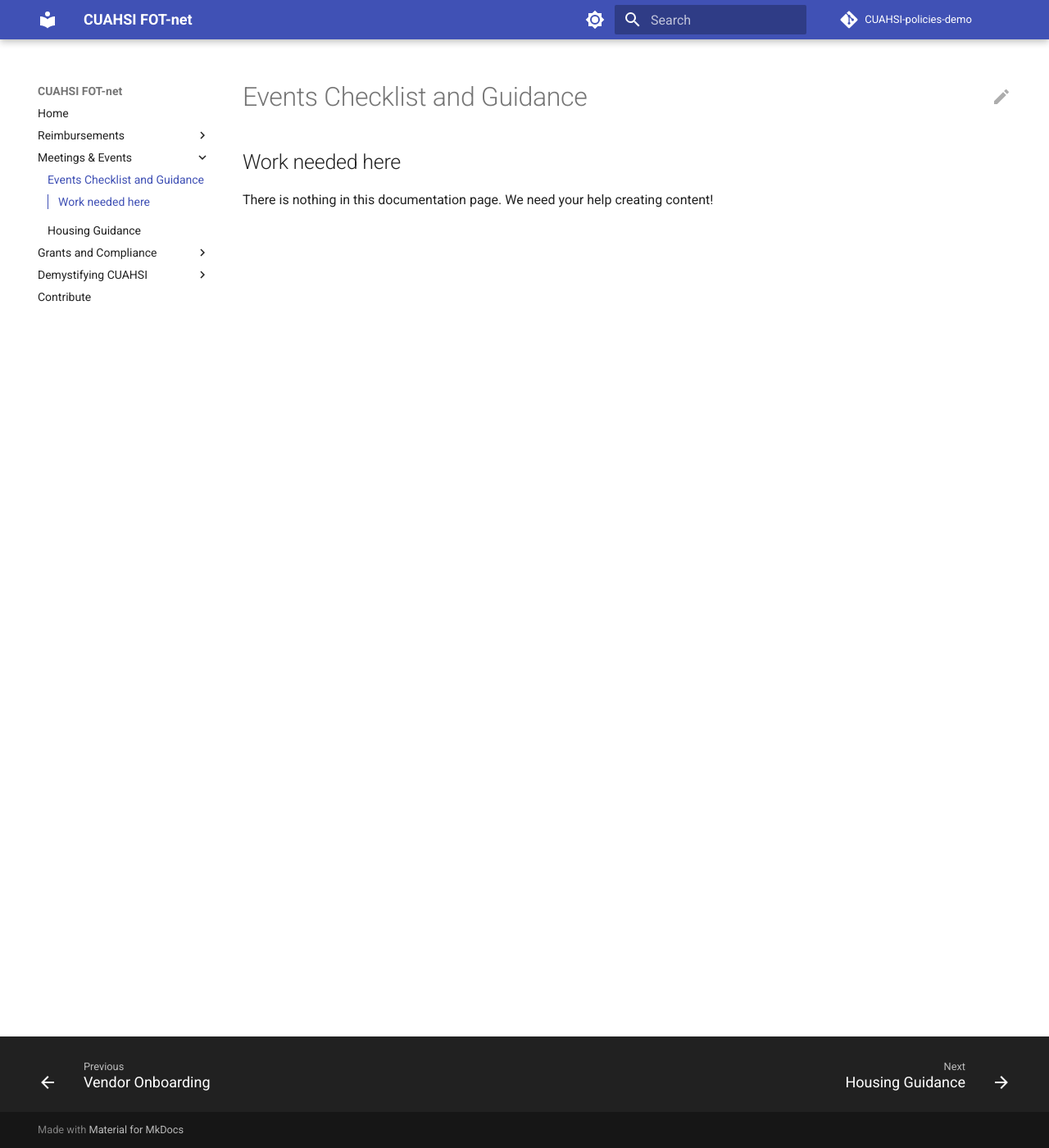
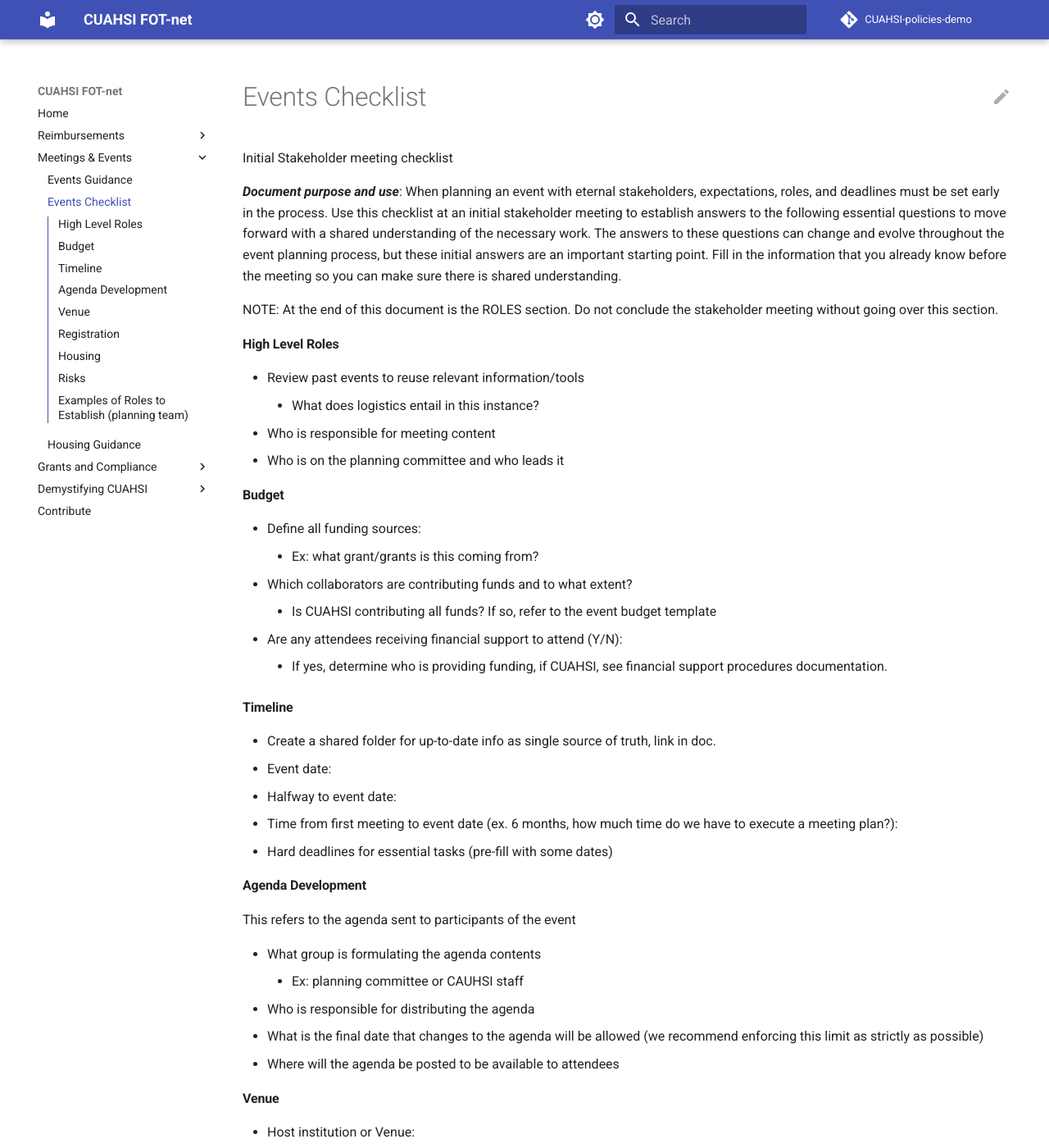
Before and after one commit to jordansread/CUAHSI-policies-demo, an MkDocs documentation site: the page built from docs/meetings_events/event_checklist.md, in a window 1280 px wide and 1400 px high. Shown: the whole window at 82% size. Built offline with MkDocs 1.6.1 and Material for MkDocs 9.7.7, drawn with Linux system fonts in a browser that asks for light colours; comment, search, counter and statistics services are not loaded; some of the changed text lies outside the part shown.

Commit message:
meetings and events info

```diff
--- a/docs/meetings_events/event_checklist.md
+++ b/docs/meetings_events/event_checklist.md
@@ -1,3 +1,76 @@
-## Work needed here
 
-There is nothing in this documentation page. We need your help creating content!
+Initial Stakeholder meeting checklist
+
+**_Document purpose and use_**: When planning an event with eternal stakeholders, expectations, roles, and deadlines must be set early in the process. Use this checklist at an initial stakeholder meeting to establish answers to the following essential questions to move forward with a shared understanding of the necessary work. The answers to these questions can change and evolve throughout the event planning process, but these initial answers are an important starting point. Fill in the information that you already know before the meeting so you can make sure there is shared understanding.
+
+NOTE: At the end of this document is the ROLES section. Do not conclude the stakeholder meeting without going over this section.
+
+#### High Level Roles
+
+ - Review past events to reuse relevant information/tools
+    - What does logistics entail in this instance?
+ - Who is responsible for meeting content
+ - Who is on the planning committee and who leads it
+
+#### Budget
+
+ - Define all funding sources:
+    - Ex: what grant/grants is this coming from?
+ - Which collaborators are contributing funds and to what extent?
+    - Is CUAHSI contributing all funds? If so, refer to the event budget template
+ - Are any attendees receiving financial support to attend (Y/N):
+    - If yes, determine who is providing funding, if CUAHSI, see financial support procedures documentation.
+
+#### Timeline
+
+ - Create a shared folder for up-to-date info as single source of truth, link in doc.
+ - Event date:
+ - Halfway to event date:
+ - Time from first meeting to event date (ex. 6 months, how much time do we have to execute a meeting plan?):
+ - Hard deadlines for essential tasks (pre-fill with some dates)
+
+#### Agenda Development
+This refers to the agenda sent to participants of the event
+
+ - What group is formulating the agenda contents
+    - Ex: planning committee or CAUHSI staff
+ - Who is responsible for distributing the agenda
+ - What is the final date that changes to the agenda will be allowed (we recommend enforcing this limit as strictly as possible)
+ - Where will the agenda be posted to be available to attendees
+
+
+
+#### Venue
+ - Host institution or Venue:
+ - Roles: who is the point of contact for the venue, are they also the logistics point of contact?
+
+#### Registration
+ - Registration Fee (Y/N):
+ - If yes, does this event total registration fee need to recoup the cost of the event by any percentage?
+
+#### Housing
+
+ - Are there existing recommended accommodations near the venue?
+ - Are recommended housing options within walking distance or public transport accessibility?
+ - Invited speakers/guests
+ - Are there invited speakers (Y/N)?:
+ - Are invited speakers paid (Y/N)?:
+ - Which budget item is associated with invited speaker payment, and is their travel included in that payment?:
+ - Is it honorarium or stipend etc.? (define the type of payment)
+
+#### Risks
+
+ - Identify known risks/ setbacks to planning
+    - Ex. A large group of planners setting the agenda takes a long time.
+    - Ex. Overlap with other conferences/ events
+
+#### Examples of Roles to Establish (planning team)
+
+ - Venue point-of-contact.
+ - Catering (if applicable) point of contact
+ - Accommodations point-of-contact
+ - Slide wrangler (the person who will collect and organize any and all slides for the event). This person will also run slides at the event. Do not disperse this task.
+ - Attendee point-of-contact (including for financial support and reimbursements)
+ - Invited speaker point-of-contact.
+ - Planning committee members:
+    - List here
--- a/mkdocs.yml
+++ b/mkdocs.yml
@@ -38,7 +38,8 @@ nav:
       Reimbursement Templates and Forms: reimbursement/reimbursement_forms.md
       Vendor Onboarding: reimbursement/vendor_onboarding.md
   - Meetings & Events:
-      Events Checklist and Guidance: meetings_events/event_checklist.md
+      Events Guidance: meetings_events/event_guidance.md
+      Events Checklist: meetings_events/event_checklist.md
       Housing Guidance: meetings_events/housing.md
   - Grants and Compliance:
       Conflict of Interest: compliance/COIs.md
```
Also changed, not shown: docs/index.md (+2 -43 lines).
